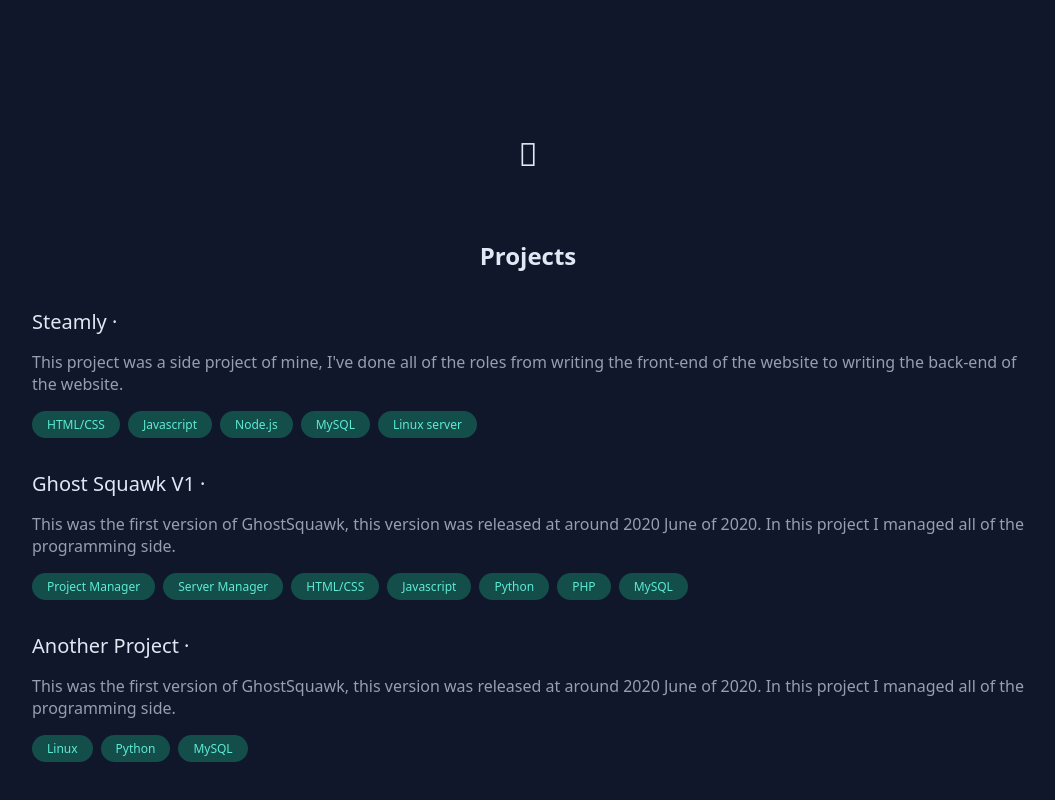
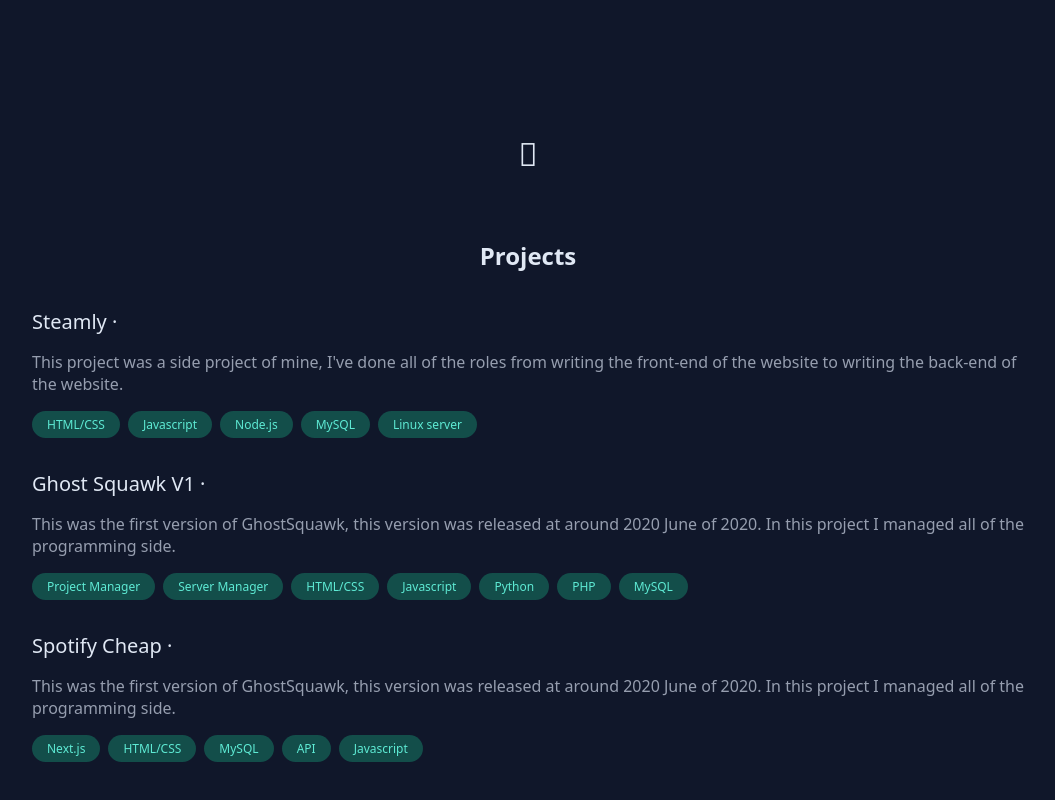
Before and after one commit to MaorIdi/Portfolio, a Next.js app: page / in a window 1280 px wide. Shown: the part 1363-2163 px from the top of the page, without its empty margins (112-1167 px from the left). Built offline with nearby package versions, Linux system fonts and the light colour scheme.

Commit message:
Update HomePage.tsx

```diff
--- a/components/HomePage.tsx
+++ b/components/HomePage.tsx
@@ -175,11 +175,11 @@
               linkTo="https://ghost-squawk-v1.000webhostapp.com/"
             />
             <Card
-              title="Another Project"
+              title="Spotify Cheap"
               description={CardsContent.ghostSquawkv1}
-              tags={["Linux", "Python", "MySQL"]}
+              tags={["Next.js", "HTML/CSS", "MySQL", "API", "Javascript"]}
               date="June — July 2020"
-              linkTo="https://ghost-squawk-v1.000webhostapp.com/"
+              linkTo="https://startling-hotteok-7caad7.netlify.app/"
             />
           </section>
         </div>
```
